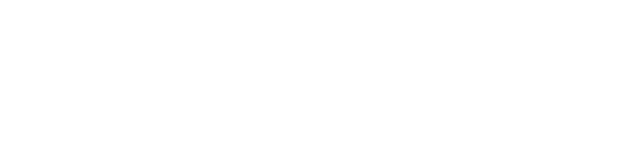
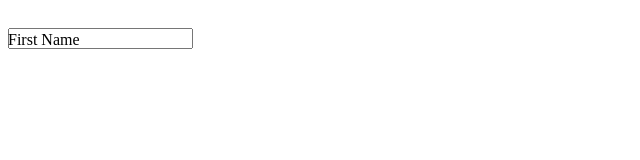
Before and after one commit to kailinc/dynamic-form, a plain HTML site: page index.html in a window 1280 px wide. Shown: the whole page, without its empty margins (0-640 px from the left). Drawn offline with Linux system fonts and the light colour scheme.

Commit message:
Finished Step 2
What I learned:
- TranslateY in css can be used to change the positioning of an element
  on the html page

Thoughts:
- this is pretty interesting
- I need to get better at css techniques
- this will add a lot of value to user experience

```diff
--- a/index.html
+++ b/index.html
@@ -6,6 +6,10 @@
     <link rel="stylesheet" href="style.css">
   </head>
   <body>
+    <label>
+      <input type="text" />
+      <div class="label-text">First Name</div>
+    </label>
 
   </body>
 </html>
--- a/style.css
+++ b/style.css
@@ -0,0 +1,16 @@
+label {
+  display: block;
+  padding-top: 20px;
+}
+label .label-text {
+  -moz-transform: translateY(-18px);
+  -ms-transform: translateY(-18px);
+  -webkit-transform: translateY(-18px);
+  transform: translateY(-18px);
+}
+label input:focus + .label-text {
+  -moz-transform: translateY(-36px);
+  -ms-transform: translateY(-36px);
+  -webkit-transform: translateY(-36px);
+  transform: translateY(-36px);
+}
```
